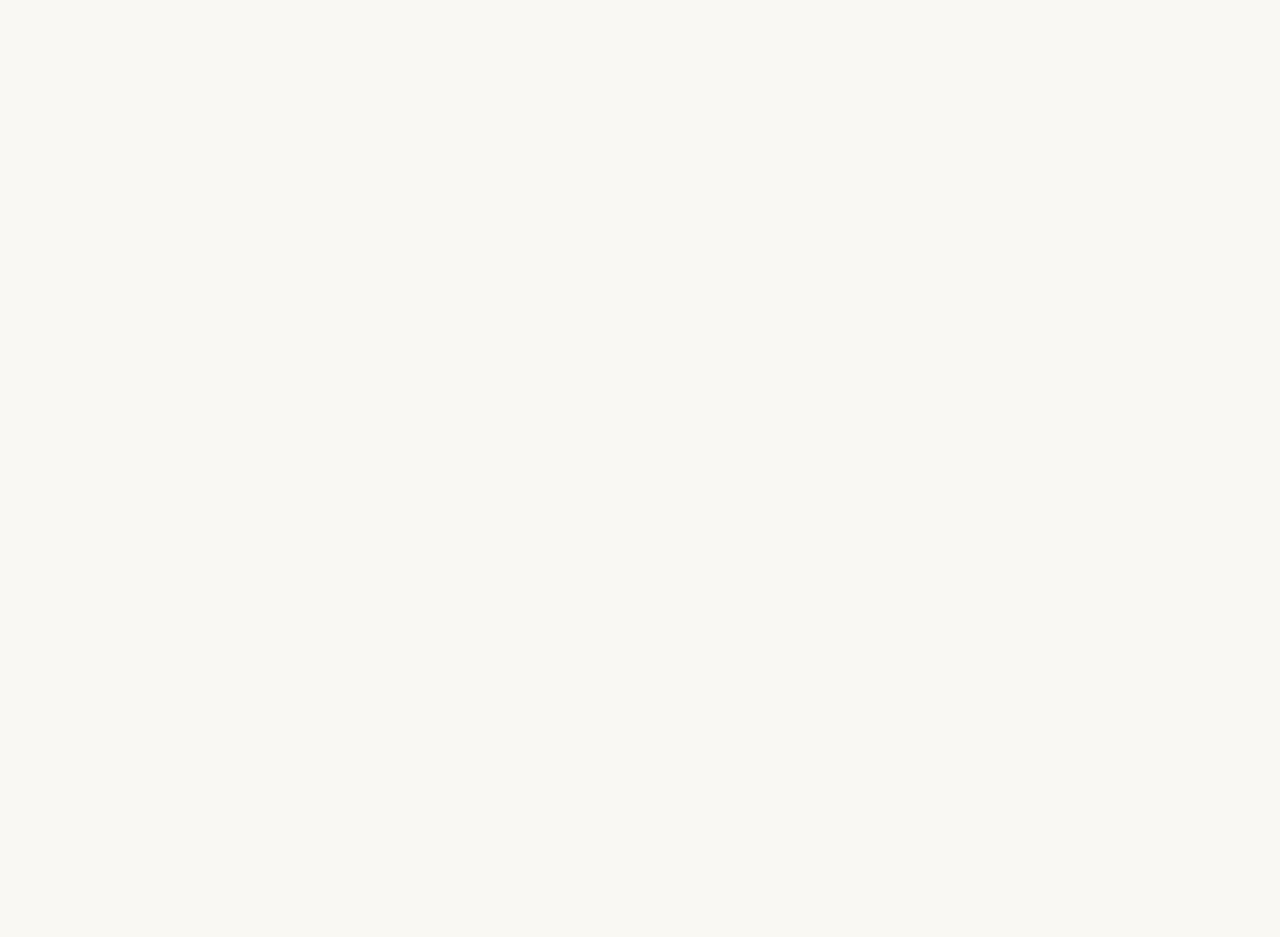
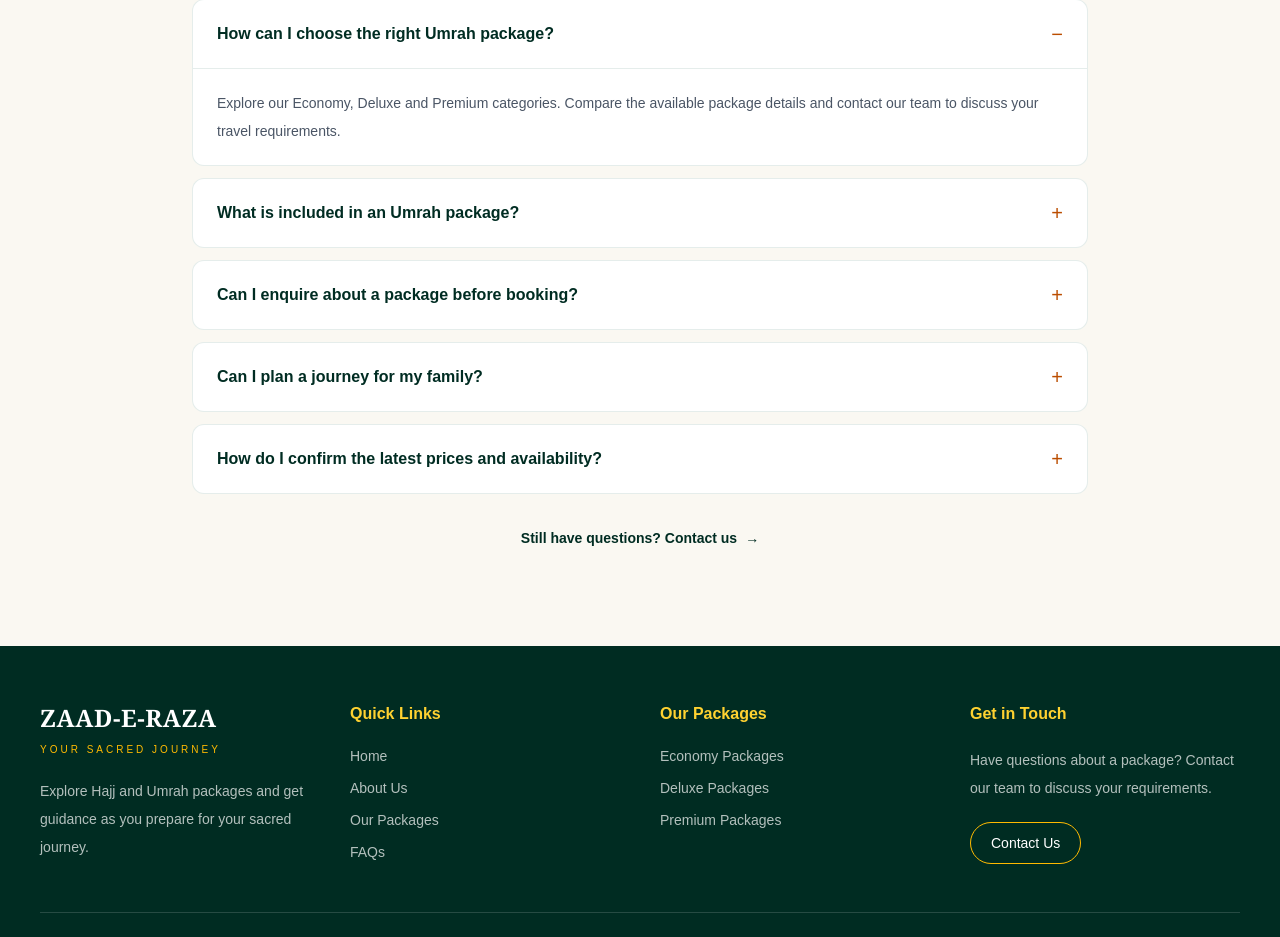
Before and after one commit to MohdZaman/zaad-e-raza, a React app in the folder frontend/: page / in a window 1280 px wide. Shown: the part 2937-3874 px from the top of the page. Before the commit the page ends 2676 px from the top, so only its background shows below. Built offline with nearby package versions, Linux system fonts and the light colour scheme; the HTML template or start-up script is replaced by a standard one.

Commit message:
Added faq and footer

```diff
--- a/frontend/src/App.jsx
+++ b/frontend/src/App.jsx
@@ -8,14 +8,20 @@ import PackageCategory from "./pages/PackageCategory";
 import PackageDetails from "./pages/PackageDetails";
 import NotFound from "./pages/NotFound";
 import AboutSection from "./components/AboutSection";
+import FAQSection from "./components/FAQSection";
+import Footer from "./components/Footer";
 
 function Home() {
   return (
+    <>
     <main>
       <Hero />
       <PackageSection />
       <AboutSection />
+      <FAQSection />
     </main>
+    <Footer />
+    </>
   );
 }
 
--- /dev/null
+++ b/frontend/src/components/FAQSection.jsx
@@ -0,0 +1,113 @@
+
+import { useState } from "react";
+
+const faqs = [
+  {
+    question: "How can I choose the right Umrah package?",
+    answer:
+      "Explore our Economy, Deluxe and Premium categories. Compare the available package details and contact our team to discuss your travel requirements.",
+  },
+  {
+    question: "What is included in an Umrah package?",
+    answer:
+      "Inclusions can vary by package. Please confirm the accommodation, transport, flights, visa assistance and other services with our team before booking.",
+  },
+  {
+    question: "Can I enquire about a package before booking?",
+    answer:
+      "Yes. You can contact our team with your preferred package and travel requirements to ask questions before making a decision.",
+  },
+  {
+    question: "Can I plan a journey for my family?",
+    answer:
+      "You can enquire about arrangements for families and groups. Share your expected travel dates and group size so our team can discuss the available options.",
+  },
+  {
+    question: "How do I confirm the latest prices and availability?",
+    answer:
+      "Prices and availability may change depending on travel dates and package arrangements. Contact our team for the latest details before making a booking.",
+  },
+];
+
+const FAQSection = () => {
+  const [openIndex, setOpenIndex] = useState(0);
+
+  return (
+    <section
+      id="faq"
+      className="scroll-mt-24 bg-[#faf8f2] px-5 py-16 sm:px-8 sm:py-20 lg:px-10 lg:py-24"
+    >
+      <div className="mx-auto max-w-4xl">
+        <div className="text-center">
+          <p className="text-xs font-semibold uppercase tracking-[0.25em] text-amber-700">
+            Frequently Asked Questions
+          </p>
+
+          <h2 className="mt-4 font-serif text-3xl text-emerald-950 sm:text-4xl">
+            Questions Before Your Journey?
+          </h2>
+
+          <p className="mx-auto mt-4 max-w-2xl text-sm leading-7 text-gray-600 sm:text-base">
+            Find answers to common questions about planning your Hajj or Umrah
+            journey.
+          </p>
+        </div>
+
+        <div className="mt-10 space-y-3 sm:mt-12">
+          {faqs.map((faq, index) => {
+            const isOpen = openIndex === index;
+            const answerId = `faq-answer-${index}`;
+
+            return (
+              <article
+                key={faq.question}
+                className="overflow-hidden rounded-xl border border-emerald-900/10 bg-white"
+              >
+                <button
+                  type="button"
+                  onClick={() =>
+                    setOpenIndex(isOpen ? -1 : index)
+                  }
+                  aria-expanded={isOpen}
+                  aria-controls={answerId}
+                  className="flex w-full items-center justify-between gap-4 px-5 py-5 text-left sm:px-6"
+                >
+                  <span className="text-sm font-semibold leading-6 text-emerald-950 sm:text-base">
+                    {faq.question}
+                  </span>
+
+                  <span className="shrink-0 text-xl text-amber-700">
+                    {isOpen ? "−" : "+"}
+                  </span>
+                </button>
+
+                {isOpen && (
+                  <div
+                    id={answerId}
+                    className="border-t border-emerald-900/10 px-5 py-5 sm:px-6"
+                  >
+                    <p className="text-sm leading-7 text-gray-600">
+                      {faq.answer}
+                    </p>
+                  </div>
+                )}
+              </article>
+            );
+          })}
+        </div>
+
+        <div className="mt-8 text-center">
+          <a
+            href="/#contact"
+            className="inline-flex items-center gap-2 text-sm font-semibold text-emerald-950 transition hover:text-amber-700"
+          >
+            Still have questions? Contact us
+            <span aria-hidden="true">→</span>
+          </a>
+        </div>
+      </div>
+    </section>
+  );
+};
+
+export default FAQSection;
--- /dev/null
+++ b/frontend/src/components/Footer.jsx
@@ -0,0 +1,125 @@
+
+import { Link } from "react-router-dom";
+
+const Footer = () => {
+  return (
+    <footer className="bg-emerald-950 text-white">
+      <div className="mx-auto max-w-7xl px-5 py-12 sm:px-8 sm:py-14 lg:px-10">
+        <div className="grid gap-10 sm:grid-cols-2 lg:grid-cols-4">
+          {/* Brand */}
+          <div>
+            <Link to="/" className="inline-block">
+              <span className="font-serif text-2xl font-bold tracking-wide">
+                ZAAD-E-RAZA
+              </span>
+            </Link>
+
+            <p className="mt-2 text-[10px] font-medium tracking-[0.3em] text-amber-400">
+              YOUR SACRED JOURNEY
+            </p>
+
+            <p className="mt-5 max-w-xs text-sm leading-7 text-white/70">
+              Explore Hajj and Umrah packages and get guidance as you prepare
+              for your sacred journey.
+            </p>
+          </div>
+
+          {/* Quick links */}
+          <div>
+            <h3 className="font-semibold text-amber-300">
+              Quick Links
+            </h3>
+
+            <ul className="mt-5 space-y-3 text-sm text-white/70">
+              <li>
+                <Link to="/" className="transition hover:text-white">
+                  Home
+                </Link>
+              </li>
+              <li>
+                <Link to="/#about" className="transition hover:text-white">
+                  About Us
+                </Link>
+              </li>
+              <li>
+                <Link to="/#packages" className="transition hover:text-white">
+                  Our Packages
+                </Link>
+              </li>
+              <li>
+                <Link to="/#faq" className="transition hover:text-white">
+                  FAQs
+                </Link>
+              </li>
+            </ul>
+          </div>
+
+          {/* Package categories */}
+          <div>
+            <h3 className="font-semibold text-amber-300">
+              Our Packages
+            </h3>
+
+            <ul className="mt-5 space-y-3 text-sm text-white/70">
+              <li>
+                <Link
+                  to="/packages/economy"
+                  className="transition hover:text-white"
+                >
+                  Economy Packages
+                </Link>
+              </li>
+              <li>
+                <Link
+                  to="/packages/deluxe"
+                  className="transition hover:text-white"
+                >
+                  Deluxe Packages
+                </Link>
+              </li>
+              <li>
+                <Link
+                  to="/packages/premium"
+                  className="transition hover:text-white"
+                >
+                  Premium Packages
+                </Link>
+              </li>
+            </ul>
+          </div>
+
+          {/* Contact */}
+          <div>
+            <h3 className="font-semibold text-amber-300">
+              Get in Touch
+            </h3>
+
+            <p className="mt-5 text-sm leading-7 text-white/70">
+              Have questions about a package? Contact our team to discuss your
+              requirements.
+            </p>
+
+            <a
+              href="/#contact"
+              className="mt-5 inline-flex rounded-full border border-amber-400 px-5 py-2.5 text-sm font-medium text-white transition hover:bg-amber-400 hover:text-emerald-950"
+            >
+              Contact Us
+            </a>
+          </div>
+        </div>
+
+        <div className="mt-10 border-t border-white/15 pt-6 text-center sm:mt-12 sm:flex sm:items-center sm:justify-between sm:text-left">
+          <p className="text-xs text-white/60">
+            © {new Date().getFullYear()} ZAAD-E-RAZA. All rights reserved.
+          </p>
+
+          <p className="mt-3 text-xs text-white/60 sm:mt-0">
+            Your sacred journey deserves thoughtful preparation.
+          </p>
+        </div>
+      </div>
+    </footer>
+  );
+};
+
+export default Footer;
```
